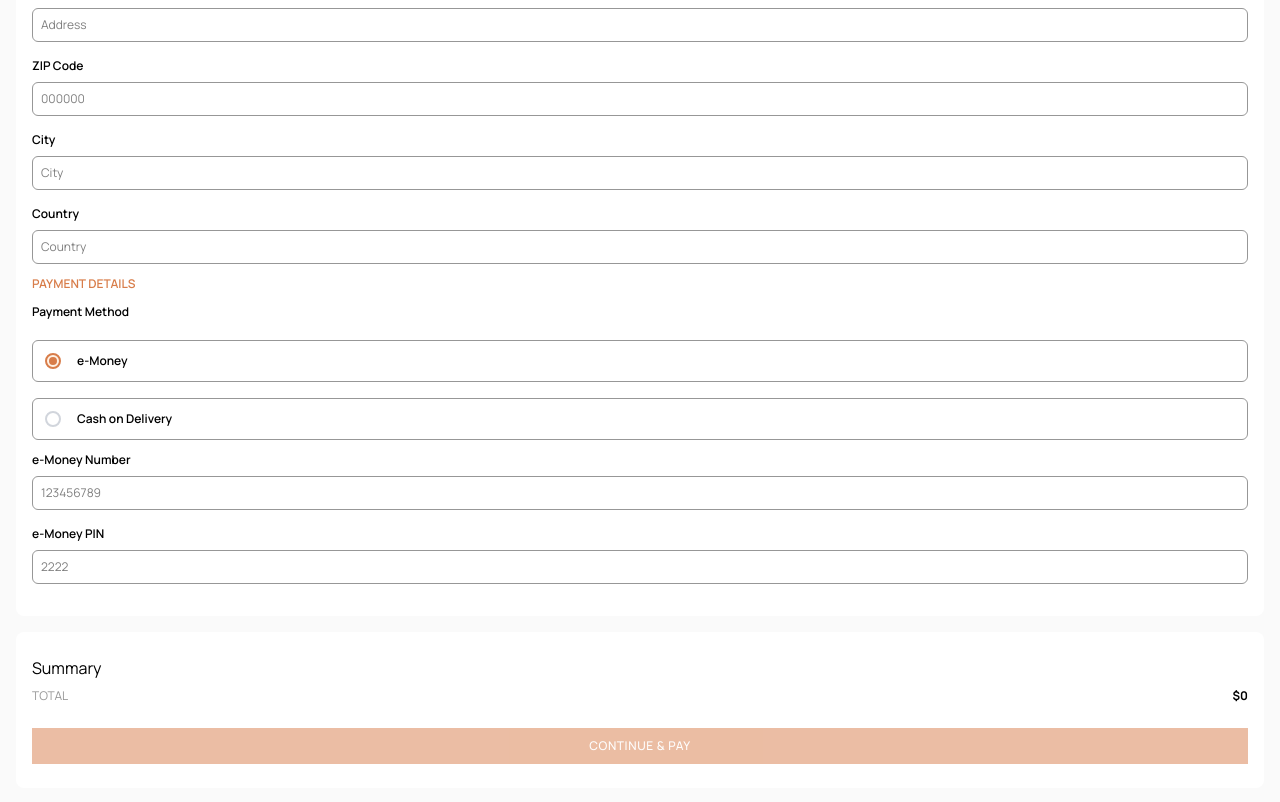
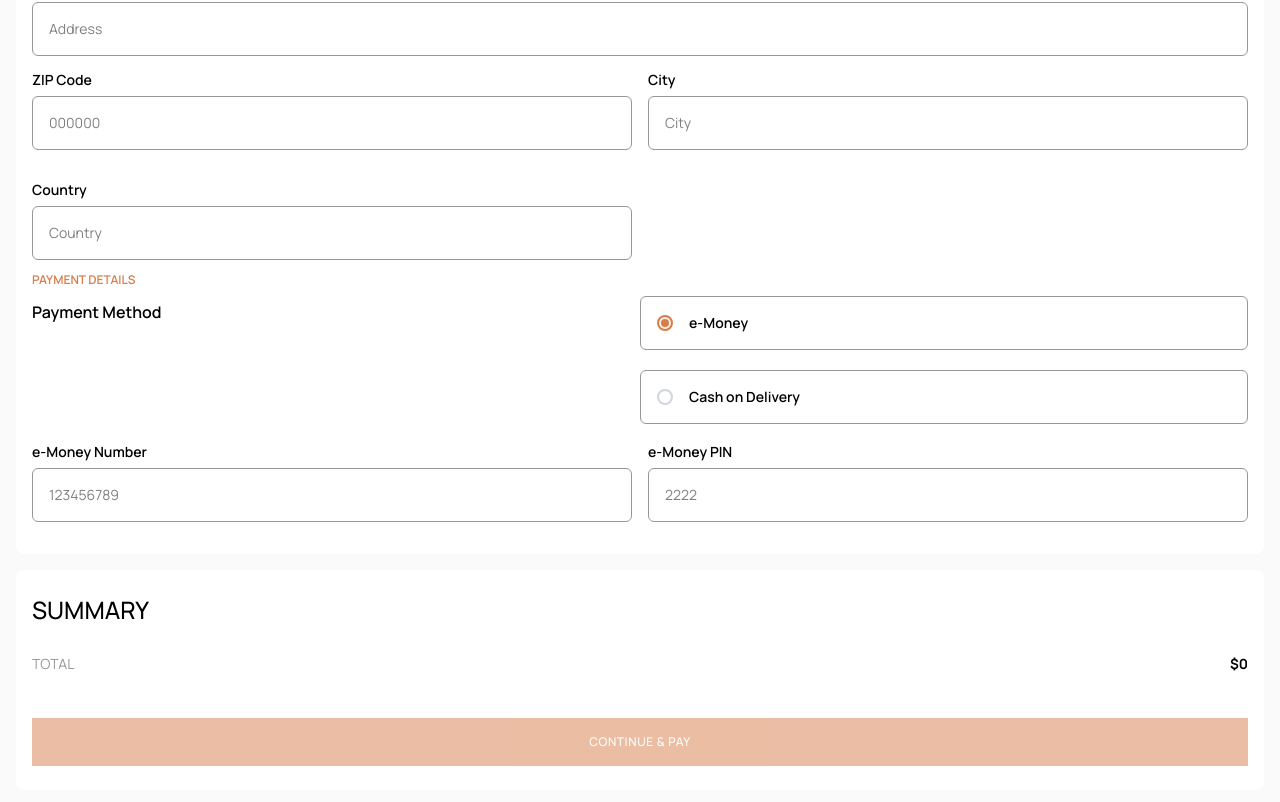
Before and after one commit to Dotjos/audiophile-ecommerce, a Next.js app: page /checkout in a window 1280 px wide. Shown: the part 478-1280 px from the top of the page. Built offline with nearby package versions, Linux system fonts and the light colour scheme.

Commit message:
UI--tabletViewDone

```diff
--- a/src/app/Components.tsx
+++ b/src/app/Components.tsx
@@ -209,7 +209,7 @@ export function ProductImage({
   className = "object-contain border rounded-lg"
 }: ProductImageProps) {
   return (
-    <div className={`${wrapperStyle} w-full flex items-center justify-center bg-OffWhite-100 rounded-lg`}>
+    <div className={`${wrapperStyle}  flex items-center justify-center bg-OffWhite-100 rounded-lg`}>
     <Image
       src={src}
       alt={alt}
@@ -273,9 +273,9 @@ export const TextInput = forwardRef<HTMLInputElement, TextInputProps>(
     return (
       <div className='w-full mb-3'>
         <div className={`flex items-center pb-1 justify-between ${error ? 'text-red-500' : 'text-PureBlack-100'}`}>
-        <label htmlFor={id} className='text-xs hover:border-BurntSienna-100 font-semibold'>{text}</label><br/>
+        <label htmlFor={id} className='text-xs md:text-sm hover:border-BurntSienna-100 font-semibold'>{text}</label><br/>
         {error && (
-          <p className="text-xs">
+          <p className="text-xs md:text-sm">
             {error.message}
           </p>
         )}
@@ -287,9 +287,9 @@ export const TextInput = forwardRef<HTMLInputElement, TextInputProps>(
           placeholder={placeholder}
           // Apply an error class if an error exists, providing visual feedback.
           className={`
-            border w-full p-2 rounded-md caret-BurntSienna-100
+            border w-full p-2 rounded-md caret-BurntSienna-100 md:p-4
             focus:outline-2 focus:outline-offset-2 focus:outline-BurntSienna-100
-            text-xs active:border-BurntSienna-100 hover:border-BurntSienna-100
+            text-xs md:text-sm active:border-BurntSienna-100 hover:border-BurntSienna-100
             ${error ? 'border-red-500' : 'border-Gray-200'}
             ${className}
           `}
@@ -315,13 +315,13 @@ interface RadioButtonProps extends React.InputHTMLAttributes<HTMLInputElement>{
 export const RadioButton = forwardRef<HTMLInputElement, RadioButtonProps>(
   ({ id, label,value, ...props }, ref) => {
     return (
-        <label className="radio-box border border-Gray-200 active:border-BurntSienna-100 my-2 text-xs gap-x-4 flex items-center font-semibold rounded-md p-3" htmlFor={id}>
+        <label className="radio-box md:p-4 border border-Gray-200 active:border-BurntSienna-100 my-2 text-xs md:text-sm gap-x-4 flex items-center font-semibold rounded-md p-3" htmlFor={id}>
         <input
           id={id}
           type='radio'
           value={value}
           ref={ref}
-          className="sr-only"
+          className="sr-only "
           {...props}
         />
         <div className="custom-radio-indicator relative w-4 h-4 border-2 border-gray-300 rounded-full flex items-center justify-center">
--- a/src/app/Components/SummaryItem.tsx
+++ b/src/app/Components/SummaryItem.tsx
@@ -1,6 +1,7 @@
 "use client";
 
 import { ProductImage } from "../Components";
+import { formatPrice } from "../utils";
 
 interface SummaryItemProps {
     product:{
@@ -15,11 +16,11 @@ interface SummaryItemProps {
 
 const SummaryItem = ({product}:SummaryItemProps) => {
   return (
-    <div className="flex text-xs  justify-between">
-        <ProductImage alt="Checkout product image" src={product.smallImage || ""} className="w-11 h-11 rounded-md"/>
-        <div className="flex flex-col mt-auto mb-auto h-auto w-3/5">
+    <div className="flex text-xs md:text-sm gap-x-7">
+        <ProductImage alt="Checkout product image" src={product.smallImage || ""} wrapperStyle="w-15 h-13" className="w-11 h-11 rounded-md"/>
+        <div className="flex flex-col mt-auto mb-auto h-auto w-3/5 md:w-4/5 ">
             <span className="uppercase mb-1 font-bold">{product.cartName}</span>
-            <span className="text-Gray-200">${product.price}</span>
+            <span className="text-Gray-200">{formatPrice(product.price)}</span>
         </div>
         <div className="text-Gray-200 mt-1">x{product.quantity}</div>
     </div>
--- a/src/app/category/[category]/page.tsx
+++ b/src/app/category/[category]/page.tsx
@@ -43,7 +43,7 @@ export default async function Page({ params }: CategoryPageProps) {
       <div className='py-4 px-4 grid grid-cols-1 md:gap-10 md:pt-25 md:px-10'>
         {products.map((product: Product,index:number) => (
           <div key={product.id} className="flex space-y-4 text-center flex-col md:gap-2 items-center mb-6">
-            <ProductImage src={product.image} className='h-70'  alt={product.name} />
+            <ProductImage src={product.image} className='h-70' wrapperStyle='w-full'  alt={product.name} />
             {index===0&&<h2 className="text-xs tracking-[5px] md:tracking-[10px] font-light text-BurntSienna-100 mt-2">NEW PRODUCT</h2>}
             <h2 className="text-lg w-3/5 uppercase tracking-wide md:w-1/2 md:font-bold md:text-3xl font-semibold mt-2">{product.name}</h2>
             <p className="text-sm text-gray-500 mt-1 md:w-3/4">{product.details}</p>
--- a/src/app/checkout/page.tsx
+++ b/src/app/checkout/page.tsx
@@ -54,6 +54,7 @@ const zipPattern = /^\d{5,6}$/;
         <h1 className='text-2xl my-2 font-bold'>CHECKOUT</h1>
         <h2 className='text-xs font-semibold text-BurntSienna-100 '>BILLING DETAILS</h2>
 
+       <div className="grid grid-cols-1 md:grid-cols-2 gap-4">
         <TextInput text='Name' id="name" className='' placeholder='Name' error={errors.name}
         {...register("name",{required:"Name is required",
           minLength:{
@@ -82,10 +83,12 @@ const zipPattern = /^\d{5,6}$/;
             message:"Please enter a valid phone no."
           }
         })}/>
+        </div>
 
       <h2 className='text-xs font-semibold text-BurntSienna-100 mt-3 uppercase'>Delivery details</h2>
          <TextInput text='Your Address' id="address" className='' error={errors.address} placeholder='Address'
          {...register("address",{required:true})}/>
+         <div className="grid grid-cols-1 md:grid-cols-2 gap-4">
          <TextInput text='ZIP Code' id="zipcode" className='' error={errors.zipCode} placeholder='000000'
          {...register("zipCode",
          {required:"ZIP code is required",
@@ -96,16 +99,21 @@ const zipPattern = /^\d{5,6}$/;
          })}/>
          <TextInput text='City' id="city" className='' placeholder='City' error={errors.city} {...register("city",{required:"City is required"})}/>
          <TextInput text='Country' id="country" className='' placeholder='Country' error={errors.country} {...register("country",{required:"Country is required"})}/>
+         </div>
+
 
          <h2 className='text-xs font-semibold text-BurntSienna-100  uppercase'>Payment details</h2>
-         <div className=' flex flex-col'>
-            <span className='text-xs font-semibold my-3'>Payment Method</span>
+         <div className=' flex flex-col md:flex-row md:items-start justify-between'>
+            <span className='text-xs md:text-base font-semibold my-3 '>Payment Method</span>
+            <div className="md:w-1/2 md:flex md:flex-col md:gap-1">
             <RadioButton id='e-Money' value="e-Money" label='e-Money' {...register("paymentMethod",{required:true})}/>
             <RadioButton id='Cash-on-Delivery' value="Cash on Delivery" label='Cash on Delivery' {...register("paymentMethod",{required:true})}/>
             </div>
+            </div>
+
 
          {selection=== "e-Money" && (
-          <>
+          <div className="grid grid-cols-1 md:grid-cols-2 gap-4 md:mt-2">
           <TextInput text='e-Money Number' id="eMoneyNumber" error={errors.eMoneyNumber} className='' placeholder='123456789'
           {...register("eMoneyNumber", {
             required: selection === "e-Money" ? "e-Money number is required" : false,
@@ -123,26 +131,26 @@ const zipPattern = /^\d{5,6}$/;
          message: "PIN must be exactly 4 digits"
           } : undefined
          })}     />
-        </>
+        </div>
 
       )}
 
       </div>
 
-        <div className='bg-white px-4 py-6 rounded-lg mt-4'>
-          <h1>Summary</h1>
+        <div className='bg-white px-4 py-6 flex flex-col gap-5 rounded-lg mt-4'>
+          <h1 className="text-2xl uppercase md:font-medium">Summary</h1>
 
           {cartItems.map((item)=>(
             <SummaryItem product={item} key={item.id}/>)
           )}
 
-          <div className='flex text-xs justify-between my-2 items-center'>
+          <div className='flex text-xs md:text-sm justify-between my-2 items-center'>
             <span className='text-Gray-200'>TOTAL</span>
             <span className='font-bold'>${totalPrice}</span>
           </div>
           <Button
             text= "CONTINUE & PAY"
-            className={`w-full mt-4 ${!isValid ? 'opacity-50 cursor-not-allowed' : ''}`}
+            className={`w-full md:py-4 mt-4 ${!isValid ? 'opacity-50 cursor-not-allowed' : ''}`}
             type="submit"
              />
         </div>
```
